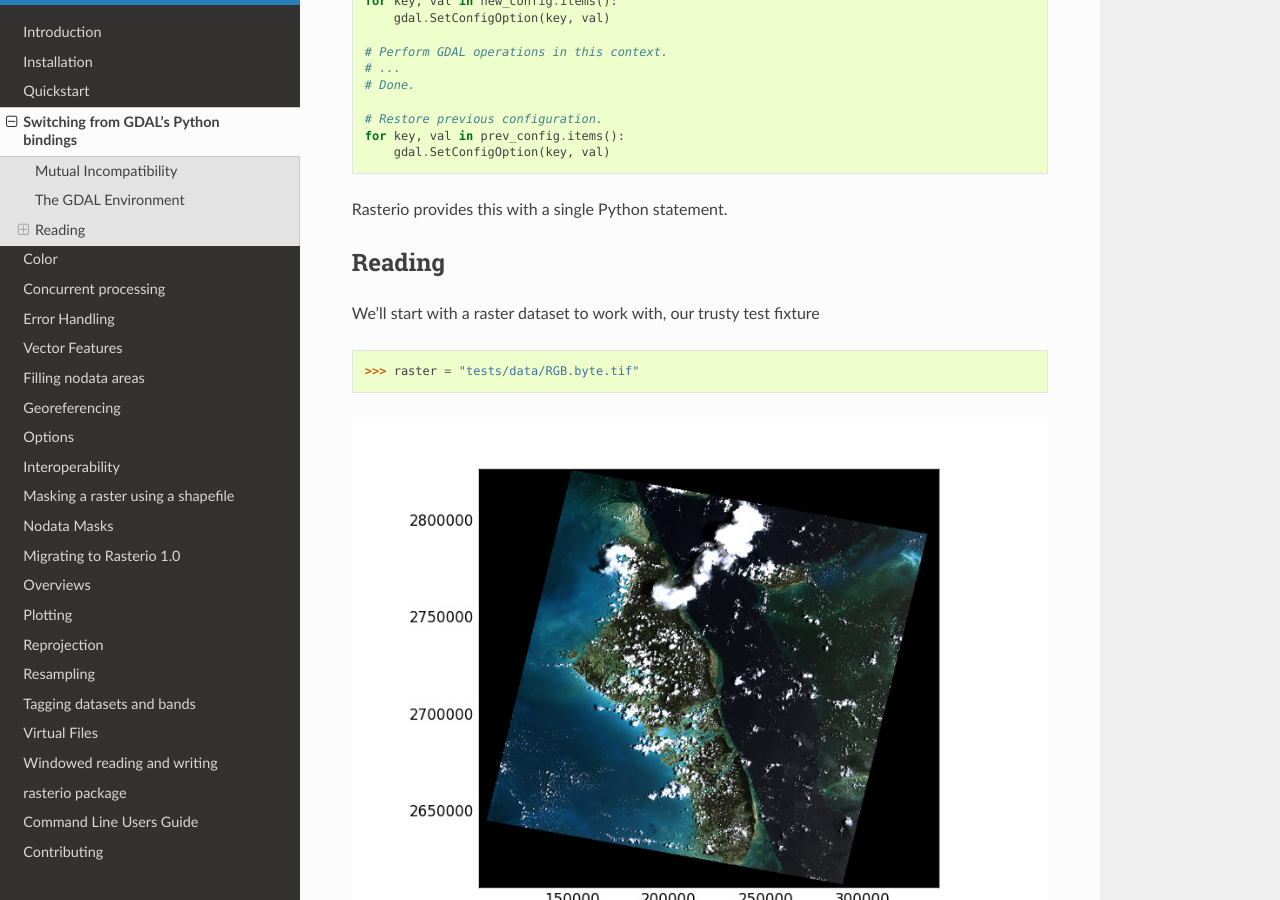
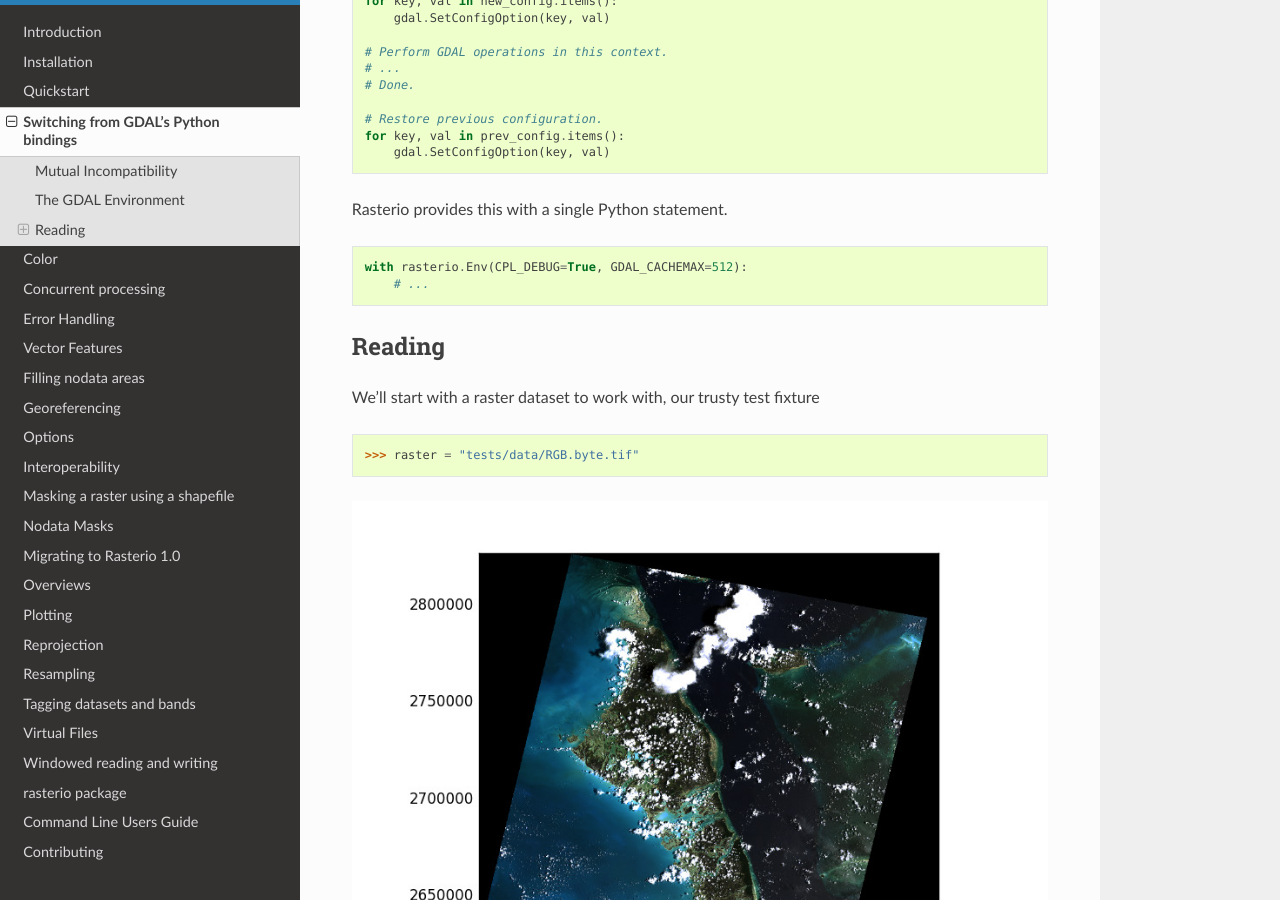
Before and after one commit to rasterio/rasterio, a Sphinx documentation site: the page built from docs/switch.rst, in a window 1280 px wide and 900 px high, scrolled down 1969 px. Built offline with Sphinx 7.4.7 and the Read the Docs theme 2.0.0, drawn with Linux system fonts in a browser that asks for light colours; pages that are not in the unit, such as notebooks, are missing from menus.

Commit message:
Reiterate the Rasterio Env example

```diff
--- a/docs/switch.rst
+++ b/docs/switch.rst
@@ -112,6 +112,11 @@ below.
        gdal.SetConfigOption(key, val)
 
 Rasterio provides this with a single Python statement.
+
+.. code-block:: python
+
+   with rasterio.Env(CPL_DEBUG=True, GDAL_CACHEMAX=512):
+       # ...
 
 Reading
 =======
```
